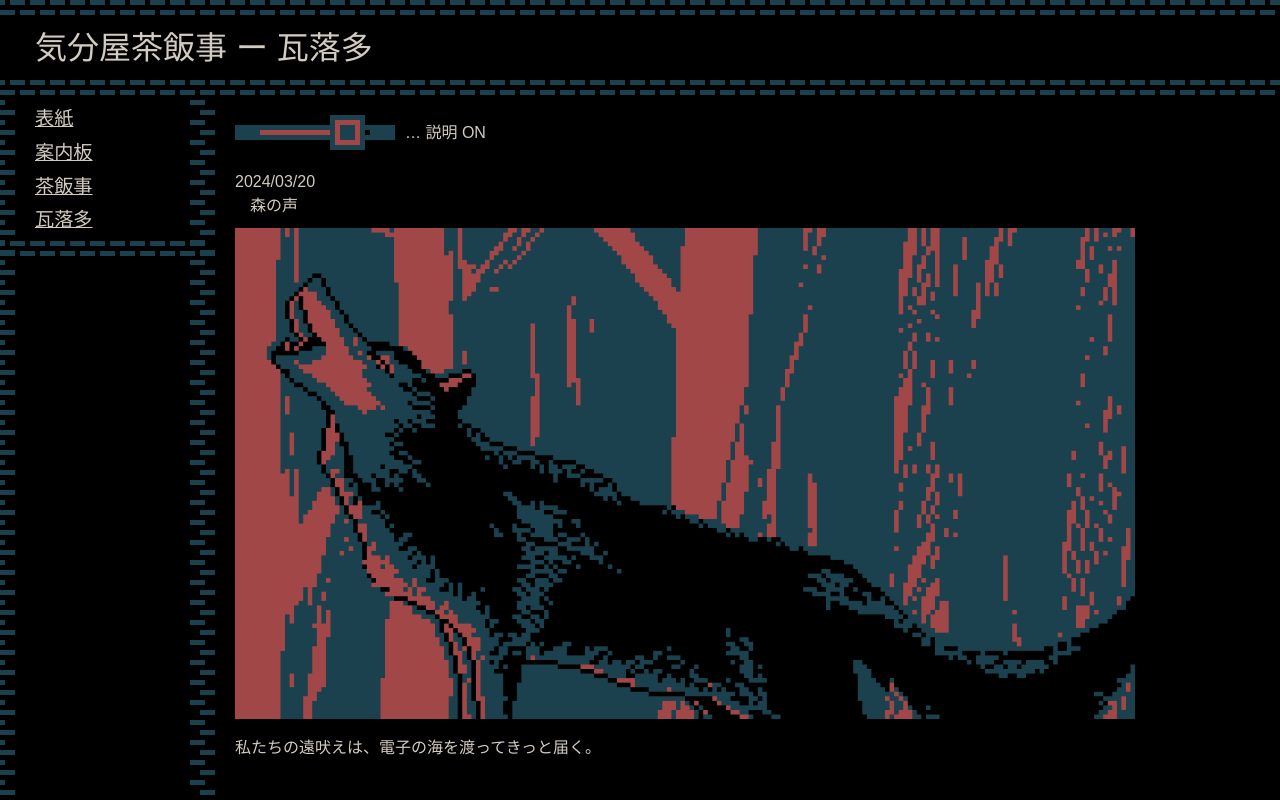
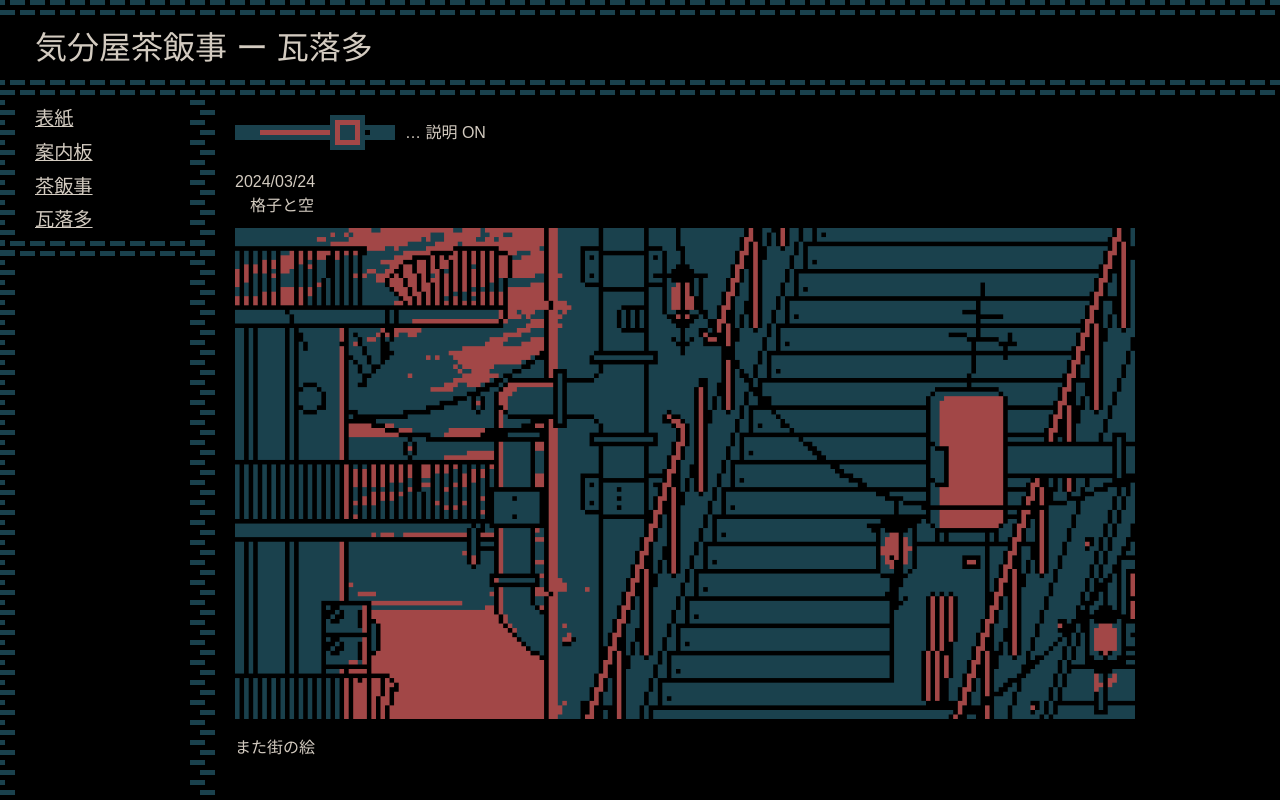
Before and after one commit to sstyaki/blog, a Vue app: page /contents/practice/2024-3 in a window 1280 px wide. Built offline with nearby package versions, Linux system fonts and the light colour scheme.

Commit message:
練習絵更新3/24

```diff
--- a/src/modules/contents/pages/Practice202403.vue
+++ b/src/modules/contents/pages/Practice202403.vue
@@ -4,6 +4,14 @@ import ContentPage from "../components/ContentPage.vue";
 import {ImageInfo} from "../constants/imageInfo.ts";
 
 const imageInfos = [
+  new ImageInfo({
+    title: "格子と空",
+    filename: "stair.png",
+    date: "24",
+    descriptions: [
+      "また街の絵",
+    ],
+  }),
   new ImageInfo({
     title: "森の声",
     filename: "wolf.png",
```
Also changed, not shown: src/modules/contents/assets/stair.png (added).
